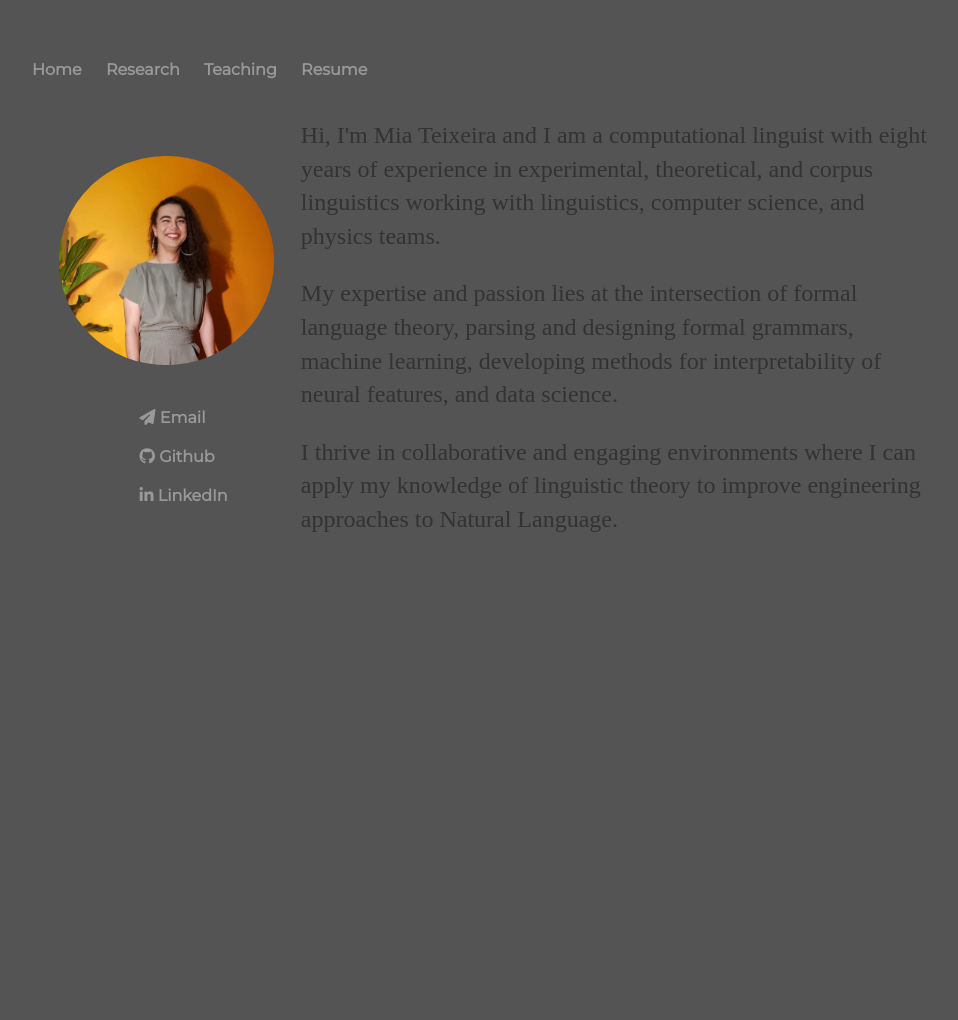
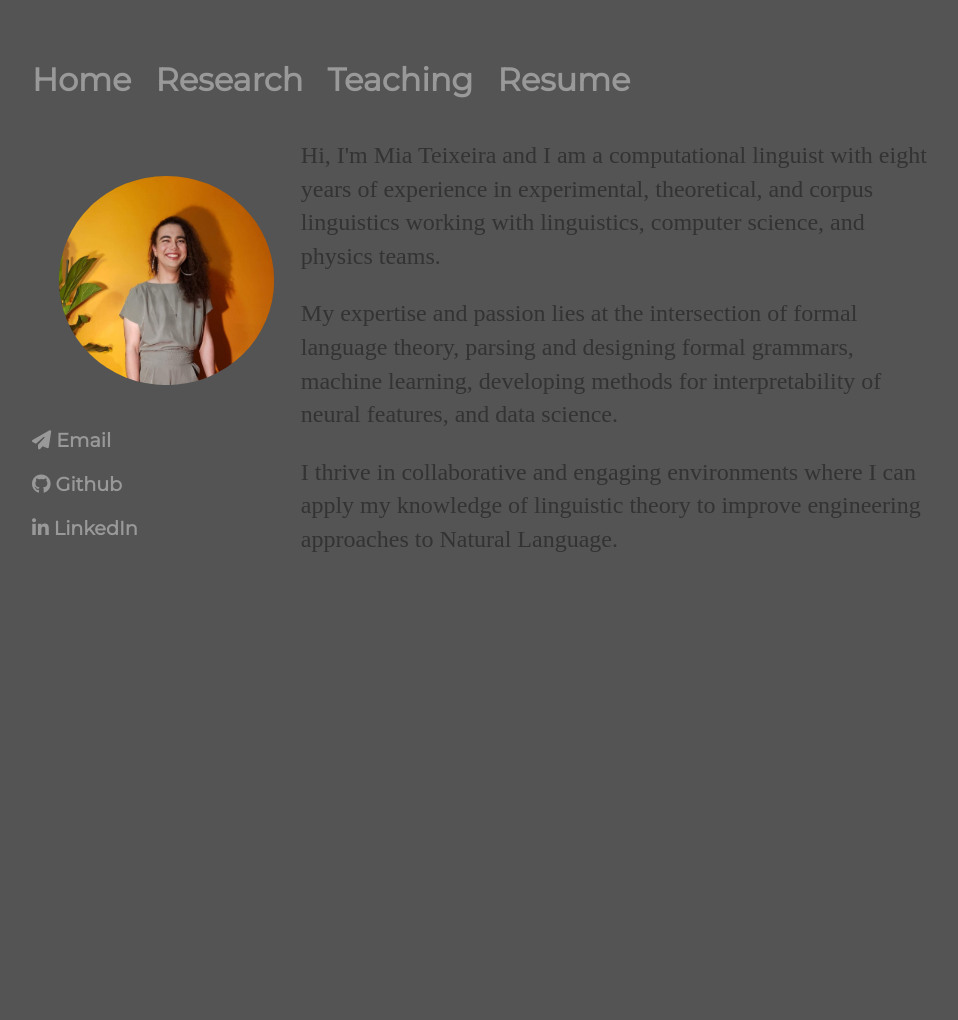
Before and after one commit to miateixeira/miateixeira.github.io, a Jekyll site: the page built from index.html, in a window 1280 px wide. Shown: the whole page, without its empty margins (160-1118 px from the left). Built offline with Jekyll 4.4.1, drawn with Linux system fonts in a browser that asks for light colours; nearby versions of some CDN libraries.

Commit message:
increase fontsize on sidebar and nav

```diff
--- a/css/main.css
+++ b/css/main.css
@@ -21,11 +21,14 @@ nav ul, div.sidebar ul {
 nav ul li {
   display: inline;
   margin-right: 20px;
+  font-size: 2em;
 }
 
 div.sidebar ul li {
   margin-bottom: 20px;
-  margin-left: 40%;
+  margin-left: auto;
+  margin-right: auto;
+  font-size: 1.2em;
 }
 
 a {
```
